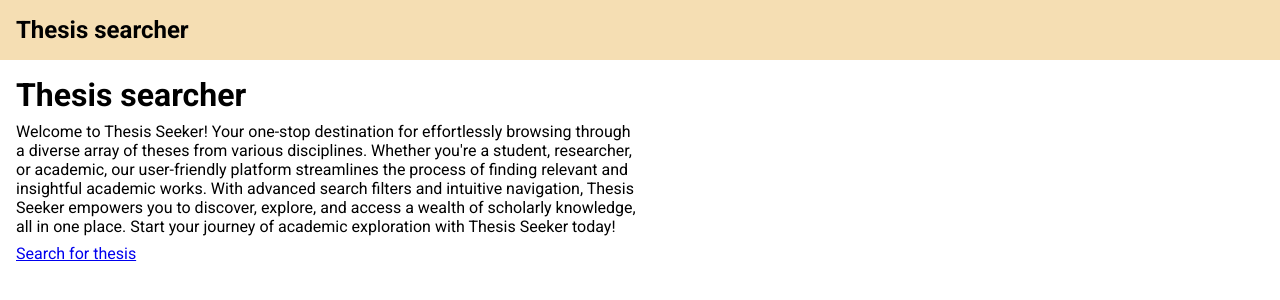
After one commit to sandyhabala/Act1_ThesisApp, a Django app: page / in a window 1280 px wide. The commit adds this page. Shown: the top 300 px of the page. Run offline with Django 4.2, Linux system fonts and the light colour scheme.

Commit message:
add landing page

```diff
--- a/thesisapp/static/thesisapp/css/styles.css
+++ b/thesisapp/static/thesisapp/css/styles.css
@@ -78,3 +110,14 @@
   font-size: 12px;
   color: #666;
 }
+
+.landing {
+  padding: 1rem;
+  display: flex;
+  flex-direction: column;
+  gap: 0.5rem;
+}
+
+.landing p {
+  max-width: 50%;
+}
--- /dev/null
+++ b/thesisapp/templates/landing.html
@@ -0,0 +1,16 @@
+{% extends 'index.html' %} {% block content %}
+<div class="landing">
+  <h1>Thesis searcher</h1>
+  <p>
+    Welcome to Thesis Seeker! Your one-stop destination for effortlessly
+    browsing through a diverse array of theses from various disciplines. Whether
+    you're a student, researcher, or academic, our user-friendly platform
+    streamlines the process of finding relevant and insightful academic works.
+    With advanced search filters and intuitive navigation, Thesis Seeker
+    empowers you to discover, explore, and access a wealth of scholarly
+    knowledge, all in one place. Start your journey of academic exploration with
+    Thesis Seeker today!
+  </p>
+  <a href="thesis">Search for thesis</a>
+</div>
+{% endblock content %}
--- a/thesisapp/views.py
+++ b/thesisapp/views.py
@@ -5,6 +5,10 @@ from django.views.decorators.http import require_POST
 from .forms import CommentForm
 
 # Create your views here.
+
+def landing(request):
+    return render(request, "landing.html")
+
 def post_list(request):
     thesis_list = Thesis.objects.all()
     paginator = Paginator(thesis_list, 5)
--- a/thesisproject/urls.py
+++ b/thesisproject/urls.py
@@ -17,8 +17,11 @@ Including another URLconf
 
 from django.contrib import admin
 from django.urls import path, include
+from thesisapp.views import landing
+
 
 urlpatterns = [
+    path("", landing),
     path("thesis/", include("thesisapp.urls")),
     path("admin/", admin.site.urls),
 ]
```
Also changed, not shown: other parts of thesisapp/static/thesisapp/css/styles.css (+32 -0 lines).
